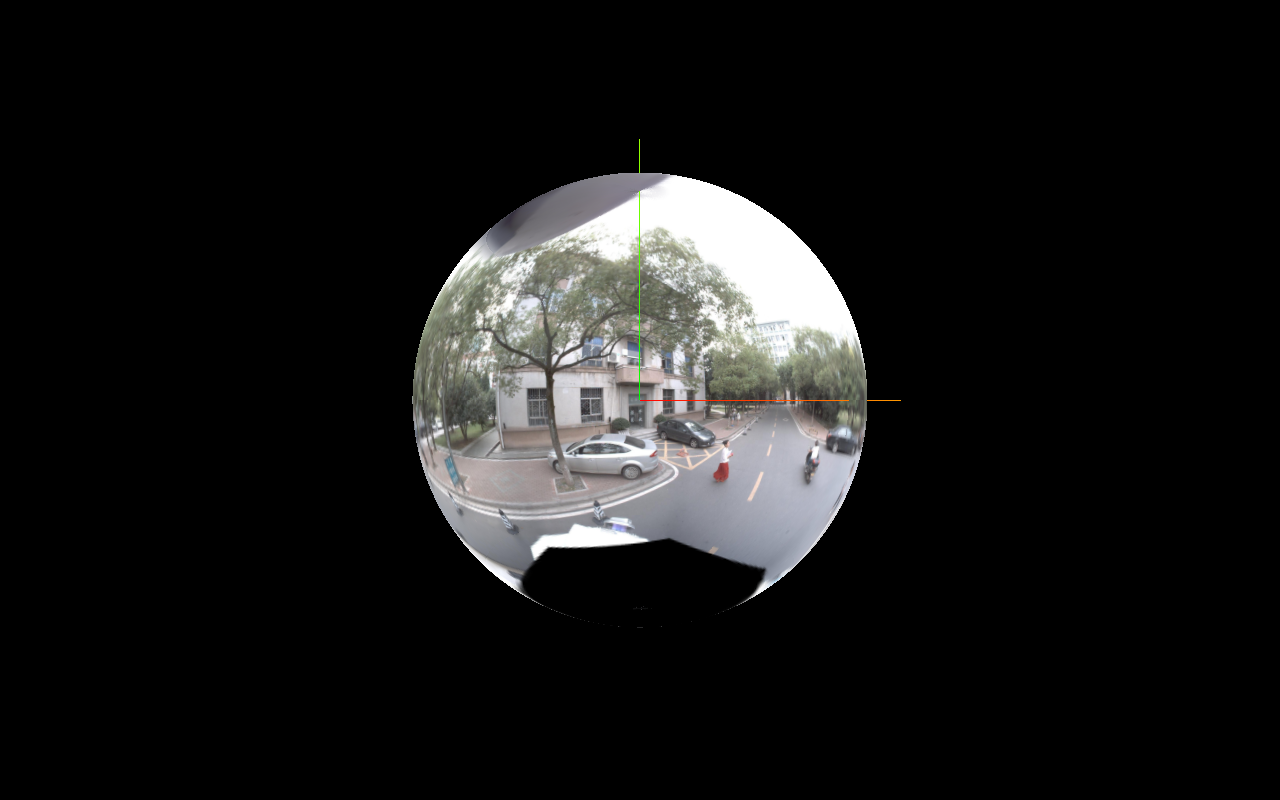
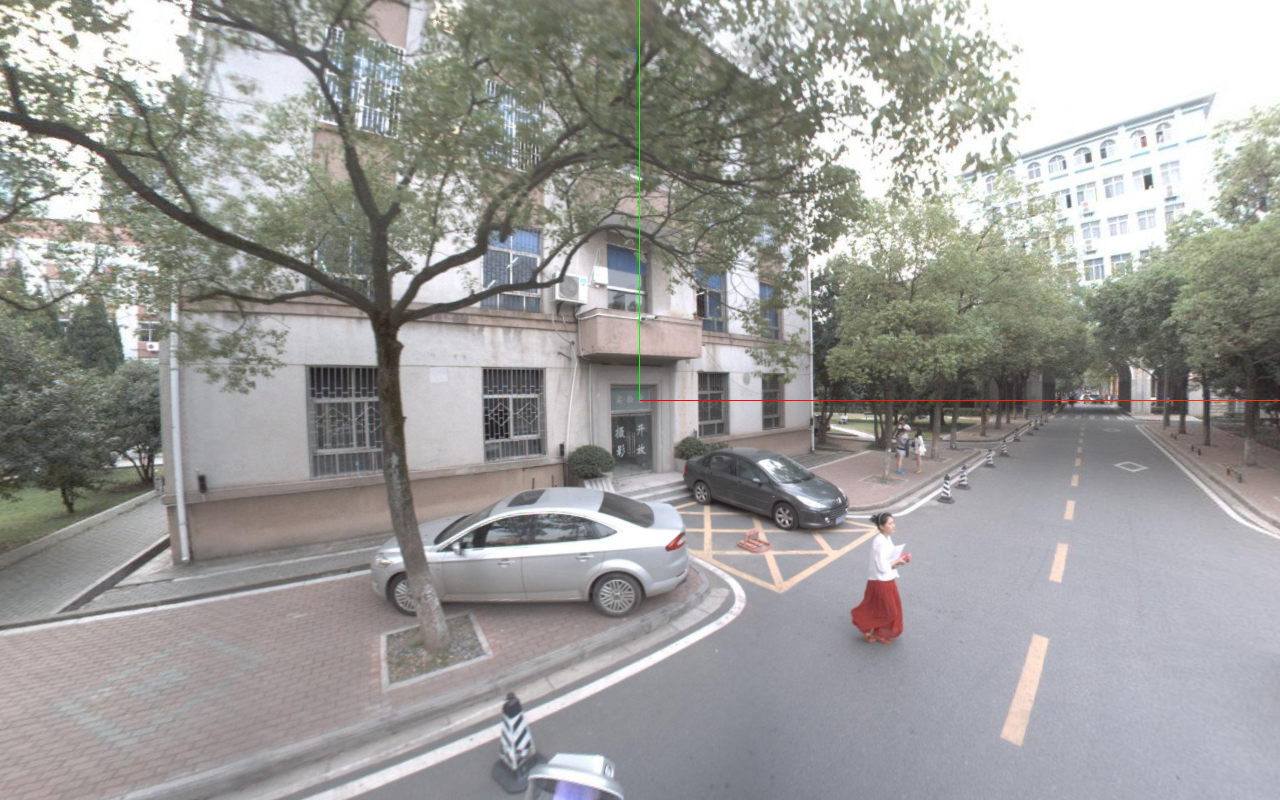
Before and after one commit to zouxianghong/Panorama-Viewer, a plain HTML site: page index.html in a window 1280 px wide. Drawn offline with Linux system fonts and the light colour scheme; animation ran at ten frames a second.

Commit message:
no message

```diff
--- a/index.html
+++ b/index.html
@@ -278,7 +278,7 @@
 
     // adding a camera
     var camera = new THREE.PerspectiveCamera(75, window.innerWidth / window.innerHeight, 1, 1000);
-    camera.position.set( 0, 0, 100 );
+    camera.position.set( 0, 0, 15 );
     camera.target = new THREE.Vector3(0, 0, 0);
 
     //control
```
